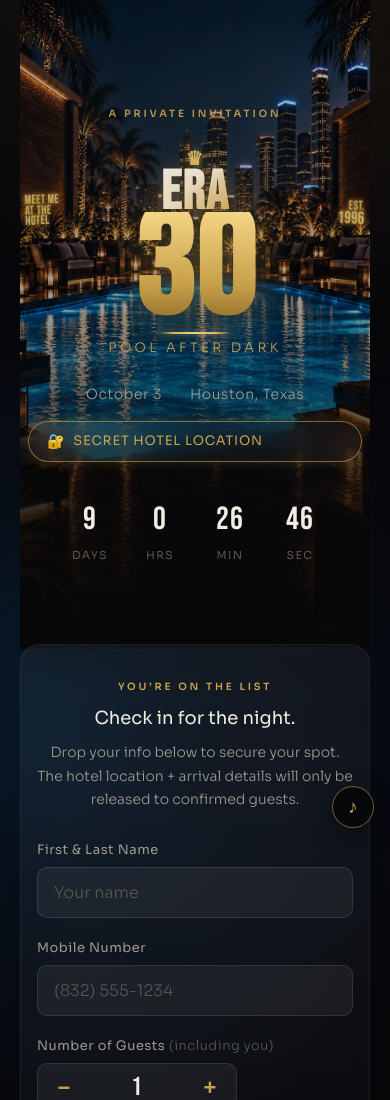
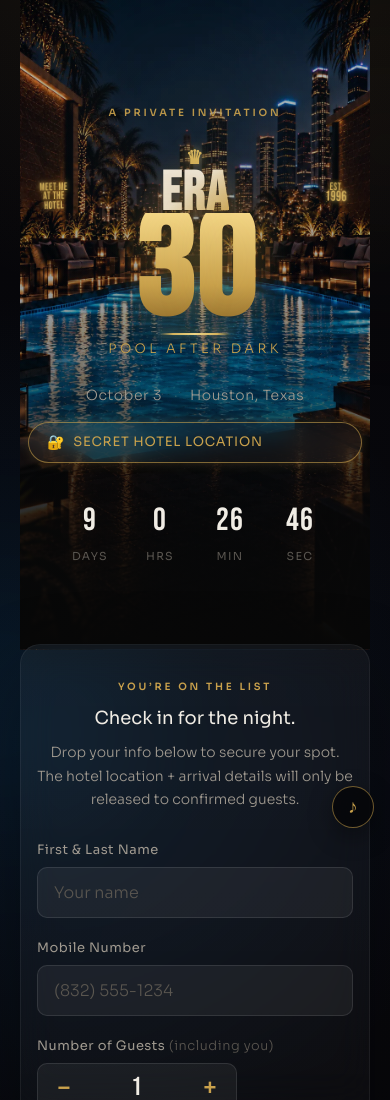
Before and after one commit to jordyv-rgb/ERA30, a plain HTML site: page index.html in a window 390 px wide. Shown: the top 1100 px of the page. Drawn offline with Linux system fonts and the light colour scheme.

Commit message:
Align wall signage across desktop and mobile
Added styles for wall-sign alignment and responsiveness.

```diff
--- a/styles.css
+++ b/styles.css
@@ -788,3 +788,48 @@ body {
   .wall-sign-left { left: 5px; top: 30%; font-size: clamp(.68rem, 3.35vw, .84rem); max-width: 24vw; }
   .wall-sign-right { right: 5px; top: 31%; font-size: clamp(.69rem, 3.4vw, .86rem); max-width: 21vw; }
 }
+
+
+/* Wall-plane alignment correction */
+.wall-sign-left,
+.wall-sign-right {
+  top: 29.25%;
+  width: clamp(58px, 8.5vw, 92px);
+  font-size: clamp(.82rem, 2.15vw, 1.35rem);
+  line-height: .84;
+}
+.wall-sign-left {
+  left: clamp(7px, 2.65vw, 32px);
+  right: auto;
+  transform: perspective(520px) rotateY(24deg) rotate(-1.5deg);
+  transform-origin: left center;
+  text-align: center;
+}
+.wall-sign-right {
+  right: clamp(7px, 2.65vw, 32px);
+  left: auto;
+  transform: perspective(520px) rotateY(-24deg) rotate(1.5deg);
+  transform-origin: right center;
+  text-align: center;
+}
+@media (max-width: 520px) {
+  .wall-sign-left,
+  .wall-sign-right {
+    top: 28.75%;
+    width: 20vw;
+    max-width: 72px;
+    font-size: clamp(.64rem, 3vw, .82rem);
+    line-height: .84;
+  }
+  .wall-sign-left { left: 2px; }
+  .wall-sign-right { right: 2px; }
+}
+@media (max-width: 390px) {
+  .wall-sign-left,
+  .wall-sign-right {
+    top: 28.25%;
+    width: 19vw;
+    font-size: clamp(.6rem, 2.85vw, .73rem);
+  }
+  .hero-title::before { margin-bottom: -.08rem; }
+}
```
